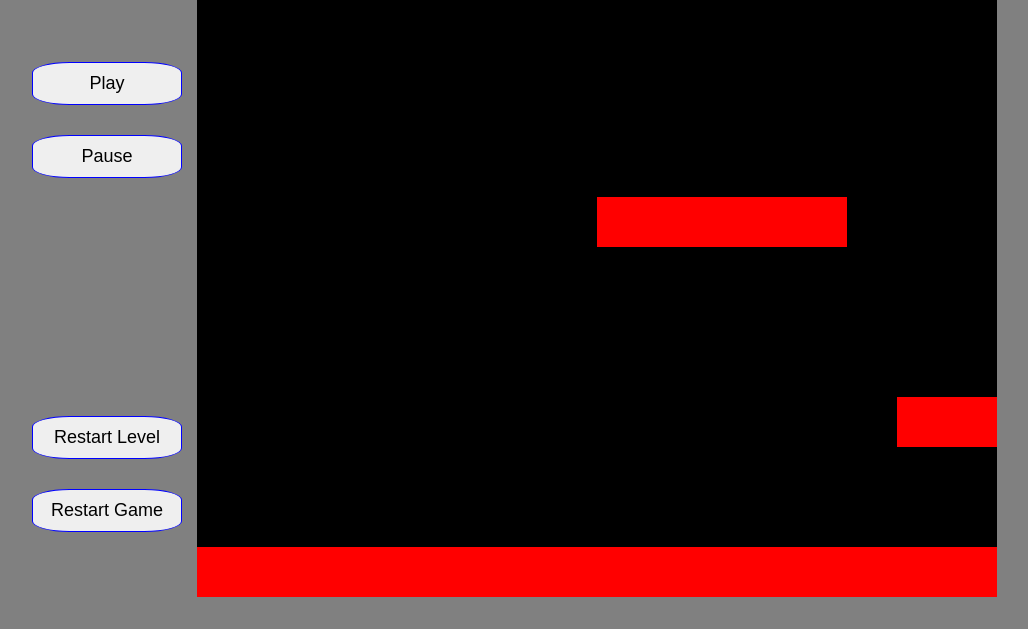
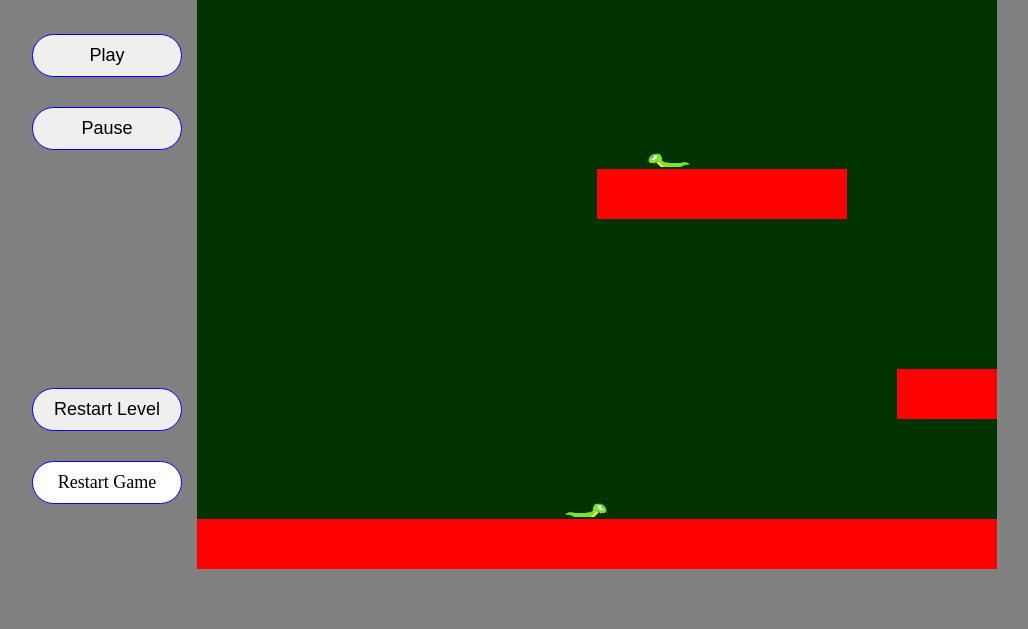
Before and after one commit to eaconway/lol-horde, a website built with webpack: page index.html in a window 1280 px wide. Shown: the part 171-800 px from the top of the page, without its empty margins (133-1161 px from the left). Built offline with nearby package versions, Linux system fonts and the light colour scheme; what line-intersection would draw is missing.

Commit message:
Add enemy class and movement

```diff
--- /dev/null
+++ b/app/enemy.js
@@ -0,0 +1,98 @@
+import * as HordeUtil from "./horde_util";
+import Bullet from './bullet';
+
+class Enemy {
+  constructor(options = {}){
+    this.color = options.color || '#b3e0ff';
+    this.width = options.width || 50;
+    this.height = options.height || 50;
+
+    this.game = options.game;
+    this.platform = options.platform;
+    this.pos = [this.platform.pos[0] + this.width, this.platform.pos[1] - this.height - 2]
+    this.direction = 1;
+
+    this.image = new Image();
+    this.image.src = "images/sheet_snake_walk.png";
+
+    this.tickCount = 0;
+    this.ticksPerFrame = 4;
+    this.frameIndex = 0;
+    this.numberOfFrames = 7
+    this.loop = options.loop;
+
+    this.update = this.update.bind(this);
+  }
+
+  update(){
+    this.tickCount += 1;
+
+    if (this.tickCount > this.ticksPerFrame) {
+
+    	this.tickCount = 0;
+
+      // If the current frame index is in range
+      if (this.frameIndex < this.numberOfFrames - 1) {
+          // Go to the next frame
+          this.frameIndex += 1;
+      } else {
+          this.frameIndex = 0;
+      }
+    }
+  }
+
+  draw(ctx) {
+    if (this.direction === -1){
+      ctx.drawImage(this.image,
+        this.frameIndex * 448 / this.numberOfFrames,
+        0,
+        448 / this.numberOfFrames,
+        64,
+        this.pos[0],
+        this.pos[1],
+        this.width,
+        this.height);
+
+    } else {
+      ctx.save();
+      ctx.translate(this.pos[0] + (448 / this.numberOfFrames / 2),this.pos[1]);
+      ctx.scale(-1,1);
+
+      ctx.drawImage(this.image,
+        this.frameIndex * 448 / this.numberOfFrames,
+        0,
+        448 / this.numberOfFrames,
+        64,
+        -(448 / this.numberOfFrames / 2),
+        0,
+        this.width,
+        this.height);
+
+      ctx.restore();
+    }
+  }
+
+  validMove(nextLoc){
+    if (nextLoc[0] > (this.platform.pos[0]) &&
+      nextLoc[0] < (this.platform.pos[0] + this.platform.width - this.width)){
+      return true;
+    } else {
+      return false;
+    }
+  }
+
+  move(){
+    this.update();
+
+    let nextLoc = [this.pos[0] + (this.direction), this.pos[1]];
+
+    if (this.validMove(nextLoc)){
+      this.pos = nextLoc;
+    } else {
+      this.direction = -(this.direction);
+      this.pos = [this.pos[0] + (this.direction * 2), this.pos[1]];
+    }
+  }
+}
+
+export default Enemy;
--- a/app/game.js
+++ b/app/game.js
@@ -3,6 +3,8 @@ import Asteroid from './asteroid';
 import Platform from './platform';
 import Player from './player';
 import Bullet from './bullet';
+import Enemy from './enemy';
+
 
 class Game {
     constructor() {
@@ -10,16 +12,47 @@ class Game {
       this.bullets = [];
       this.players = [];
       this.platforms = [];
+      this.enemies = [];
+
+      this.currentLevel = 1;
+
+      this.levels = {
+        1: {
+          platforms: [
+            {pos: [0, Game.DIM_Y-50], width: Game.DIM_X},
+            {pos: [700, 400],  width: 300},
+            {pos: [400, 200],  width: Game.DIM_X/4}
+          ],
+          enemies: []
+        },
+        2: {
+          platforms: [
+            {pos: [0, Game.DIM_Y-50], width: Game.DIM_X},
+            {pos: [700, 200], width: Game.DIM_X/3},
+            {pos: [400, 400], width: Game.DIM_X/4}
+          ],
+          enemies: []
+        }
+      };
 
       // this.addAsteroids();
-        this.addPlatforms();
+      // this.addPlatforms();
+
+      this.setUpLevel();
+
+      // debugger;
+
       this.createPlayer = this.createPlayer.bind(this);
       this.checkCollisions = this.checkCollisions.bind(this);
+      this.countEnemies = this.countEnemies.bind(this);
+
     }
 
     add(object) {
         if (object instanceof Asteroid) {
             this.asteroids.push(object);
+        } else if (object instanceof Enemy) {
+            this.enemies.push(object);
         } else if (object instanceof Bullet) {
             this.bullets.push(object);
         } else if (object instanceof Player) {
@@ -43,6 +76,27 @@ class Game {
       this.add(new Platform({pos: [400, 200], width: Game.DIM_X/4, game: this}))
     }
 
+    setUpLevel(){
+      let currentLevel = this.levels[this.currentLevel];
+
+      currentLevel.platforms.forEach(platform => {
+          this.add(new Platform({pos: [platform.pos[0], platform.pos[1]], width: platform.width, game: this}));
+          console.log('added Platform');
+      });
+
+      this.platforms.forEach(platform => {
+        if (platform.pos != [0, Game.DIM_Y-50]){
+          console.log('added Enemy');
+          this.add(new Enemy({platform: platform, game: this}));
+        }
+      });
+
+    }
+
+    countEnemies(){
+      return 4;
+    }
+
     createPlayer() {
         console.log('creating player');
         console.log("Dim_y is ", Game.DIM_Y);
@@ -63,21 +117,25 @@ class Game {
     step(delta) {
       this.moveObjects(delta);
       this.movePlayer(delta);
+      // debugger;
       // this.checkCollisions();
     }
 
     movePlayer(delta){
-      // console.log('moving player');
-      // debugger;
       this.players[0].move(delta);
     }
 
+    // allObjects() {
+    //     return [].concat(this.players, this.asteroids, this.bullets,
+    //       this.platforms, this.enemies);
+    // }
+
     allObjects() {
-        return [].concat(this.players, this.asteroids, this.bullets, this.platforms);
+        return [].concat(this.platforms, this.players, this.enemies, this.bullets);
     }
 
-    allCollidableObjects() {
-        return [].concat(this.players, this.asteroids, this.bullets, this.platforms);
+    allMovingObjects() {
+        return [].concat(this.bullets, this.enemies);
     }
 
     checkCollisions() {
@@ -105,6 +163,8 @@ class Game {
         // ctx.fillStyle = 'grey';
         // debugger;
         ctx.fillRect(0, 0, Game.DIM_X, Game.DIM_Y);
+        // debugger;
+
         this.allObjects().forEach((object) => {
             object.draw(ctx);
         });
@@ -116,15 +176,18 @@ class Game {
     }
 
     moveObjects(delta) {
-        this.allObjects().forEach((object) => {
-          // console.log()
-          // if (object instanceof Player){
-          //   object.move(delta, this.platforms);
-          // }
-          if (!(object instanceof Platform || object instanceof Player)) {
-            // console.log(object)
+        // this.allObjects().forEach((object) => {
+        //   // console.log()
+        //   // if (object instanceof Player){
+        //   //   object.move(delta, this.platforms);
+        //   // }
+        //   if (!(object instanceof Platform || object instanceof Player)) {
+        //     // console.log(object)
+        //     object.move(delta);
+        //   }
+        // });
+        this.allMovingObjects().forEach((object) => {
           object.move(delta);
-          }
         });
     }
 
@@ -155,7 +218,8 @@ class Game {
     }
 }
 
-Game.BG_COLOR = "#000000";
+// Game.BG_COLOR = "#0099e6";
+Game.BG_COLOR = "#003300";
 Game.DIM_X = 1000;
 Game.DIM_Y = 600;
 Game.FPS = 32;
--- a/app/game_view.js
+++ b/app/game_view.js
@@ -8,6 +8,7 @@ class GameView {
         this.start = this.start.bind(this);
         this.animate = this.animate.bind(this);
 
+        this.pause = false;
         // this.drawBoard();
     }
 
@@ -38,8 +39,21 @@ class GameView {
            }
          });
 
+        document.getElementById('pause').addEventListener('click', () =>{
+          this.pause = true;
+        })
+
+        document.getElementById('play').addEventListener('click', () =>{
+          this.pause = false;
+        })
+
     }
 
+    updateUI(){
+      document.querySelector('#level').innerHTML = this.game.currentLevel;
+
+      document.querySelector('#enemies').innerHTML = this.game.countEnemies();
+    }
 
     start() {
         this.bindKeyHandlers();
@@ -51,8 +65,11 @@ class GameView {
     animate(time) {
         const timeDelta = time - this.lastTime;
 
-        this.game.step(timeDelta);
-        this.game.draw(this.ctx);
+        if (this.pause === false){
+          this.game.step(timeDelta);
+          this.game.draw(this.ctx);
+          this.updateUI();
+        }
         this.lastTime = time;
         // console.log('animating');
         // every call to animate requests causes another call to animate
--- a/app/player.js
+++ b/app/player.js
@@ -50,10 +50,9 @@ class Player extends MovingObject {
 
       this.image = new Image();
       this.image.src = "images/sheet_hero_idle.png";
-      console.log('image created' , this.image)
 
       this.tickCount = 0;
-      this.ticksPerFrame = 0;
+      this.ticksPerFrame = 4;
       this.frameIndex = 0;
       this.numberOfFrames = 8
       this.loop = options.loop;
@@ -83,7 +82,7 @@ class Player extends MovingObject {
 
       console.log('facing is', this.facing)
       const bullet = new Bullet({
-          pos: this.pos,
+          pos: [this.pos[0] + this.width/2, this.pos[1] + this.height*(3/4)],
           vel: [this.facing * 8, 0],
           color: this.color,
           game: this.game
@@ -94,7 +93,8 @@ class Player extends MovingObject {
 
   playerMove(move) {
     console.log('Player Moved AFHAFKJHWKVJHLEVKJAHLDFKJAN', move);
-    // debugger;
+
+    // MOVING VERTICALLY
     if (move[0] === 0){
       if (this.grounded && move[1] < 0){
         // console.log('jump', jump)
@@ -102,8 +102,17 @@ class Player extends MovingObject {
         this.vel[1] = Math.min(30, new_vel);
       }
     } else if (move[1] === 0) {
-      let new_vel = move[0] * 6;
-      this.vel[0] = Math.min(30, new_vel);
+      // MOVING HORIZONTALLY
+      // if (move[0] > 0){
+      //   let new_vel = move[0] * 6;
+      //   this.vel[0] = Math.min(30, new_vel);
+      // } else {
+      //   let new_vel = move[0] * 6;
+      //   this.vel[0] = Math.max(-30, new_vel);
+      // }
+      console.log('old position', this.pos[0]);
+      this.pos[0] += move[0];
+      console.log('new_position', this.pos[0])
 
       //Change orientation
       if (this.facing > 0 && move[0] < 0){
@@ -121,7 +130,7 @@ class Player extends MovingObject {
     // console.log('offsets,', offsetX, offsetY);
     // determine next location. If grounded, not jumping, and
     // moving horizontally, adjust
-    let nextOriginLoc = [Math.round(this.pos[0] + offsetX), Math.round(this.pos[1] + offsetY)];
+    let nextOriginLoc = [Math.floor(this.pos[0] + offsetX), Math.floor(this.pos[1] + offsetY)];
 
     if (this.grounded && this.vel[1] > 0 && this.vel[0] != 0){
       nextOriginLoc = [this.pos[0] + offsetX, this.pos[1]];
@@ -135,10 +144,10 @@ class Player extends MovingObject {
     let next_loc = '';
 
     let playerCorners = [
-      [Math.round(this.pos[0]),Math.round(this.pos[1])],
-      [Math.round(this.pos[0] + this.width), Math.round(this.pos[1])],
-      [Math.round(this.pos[0] + this.width), Math.round(this.pos[1] + this.height)],
-      [Math.round(this.pos[0]), Math.round(this.pos[1] + this.height)]
+      [Math.floor(this.pos[0]),Math.floor(this.pos[1])],
+      [Math.floor(this.pos[0] + this.width), Math.floor(this.pos[1])],
+      [Math.floor(this.pos[0] + this.width), Math.floor(this.pos[1] + this.height)],
+      [Math.floor(this.pos[0]), Math.floor(this.pos[1] + this.height)]
     ];
 
     // console.log('corners', playerCorners);
@@ -166,17 +175,17 @@ class Player extends MovingObject {
         ];
 
         if (this.grounded && this.vel[1] > 0 && this.vel[0] != 0){
-          next_loc = [Math.round(corner[0] + offsetX), Math.round(corner[1])];
+          next_loc = [Math.floor(corner[0] + offsetX), Math.floor(corner[1])];
         } else {
-          next_loc = [Math.round(corner[0] + offsetX), Math.round(corner[1] + offsetY)];
+          next_loc = [Math.floor(corner[0] + offsetX), Math.floor(corner[1] + offsetY)];
         }
 
         // Iterate through sides for intersections
         for (let k = 0; k < platformLines.length; k++){
           let line = platformLines[k];
 
-          let pLine = [Math.round(line[0][0]), Math.round(line[0][1]),
-              Math.round(line[1][0]), Math.round(line[1][1])];
+          let pLine = [Math.floor(line[0][0]), Math.floor(line[0][1]),
+              Math.floor(line[1][0]), Math.floor(line[1][1])];
 
           let intersection = LineIntersection.findSegmentIntersection([
             { x: corner[0], y: corner[1]},
@@ -213,7 +222,11 @@ class Player extends MovingObject {
         // debugger;
 
         // find shortest distance from intersect
-        let unit_divisor = ((this.vel[0])^2 + (this.vel[1])^2)^(1/2);
+        if (shortestPlatformSide[3] === "bottom"){
+          // debugger;
+        }
+        // let unit_divisor = ((this.vel[0])^2 + (this.vel[1])^2)^(1/2);
+        let unit_divisor = Math.pow((Math.pow(this.vel[0], 2) + Math.pow(this.vel[1], 2)), .5);
         let unit_vect = [(0 - this.vel[0])/unit_divisor, (0 - this.vel[1])/unit_divisor];
         let unit_vect_dirs = [];
 
@@ -226,6 +239,9 @@ class Player extends MovingObject {
         });
 
         // Intersect +/- unit vector +/- adjustment to avoid collision
+        console.log('unit vector x', unit_vect[0]);
+        console.log('unit vector y', unit_vect[1]);
+
         let new_x = cornerIntersect.x + unit_vect[0]
         let new_y = cornerIntersect.y + unit_vect[1]
         // return [new_x, new_y];
@@ -260,7 +276,7 @@ class Player extends MovingObject {
             this.vel[0] = 0;
             break;
           case 'bottom':
-            this.vel[1] = 0;
+            this.vel[1] = 1;
             break;
           case 'left':
             this.vel[0] = 0;
@@ -284,7 +300,7 @@ class Player extends MovingObject {
     this.update();
     console.log('frame index', this.frameIndex);
 
-    let terminal_vel_Y = 20;
+    let terminal_vel_Y = 15;
     let deceleration_Y = 1;
     let deceleration_X = 0.3;
 
@@ -297,16 +313,16 @@ class Player extends MovingObject {
     }
 
     // Horizontal Deceleration
-    if (this.vel[0] > 0){
-      // debugger;
-      let next_vel = this.vel[0] - deceleration_X;
-      // console.log("last vel", this.vel[0], 'next vel', next_vel);
-      this.vel[0] = Math.max(0, next_vel);
-    } else if (this.vel[0] < 0) {
-      let next_vel = this.vel[0] + deceleration_X;
-      // console.log("last vel", this.vel[0], 'next vel', next_vel);
-      this.vel[0] = Math.min(0, next_vel);
-    }
+    // if (this.vel[0] > 0){
+    //   // debugger;
+    //   let next_vel = this.vel[0] - deceleration_X;
+    //   console.log("last vel", this.vel[0], 'next vel', next_vel);
+    //   this.vel[0] = Math.max(0, next_vel);
+    // } else if (this.vel[0] < 0) {
+    //   let next_vel = this.vel[0] + deceleration_X;
+    //   console.log("last vel", this.vel[0], 'next vel', next_vel);
+    //   this.vel[0] = Math.min(0, next_vel);
+    // }
 
     // const velocityScale = timeDelta / NORMAL_FRAME_TIME_DELTA,
     // offsetX = this.vel[0] * velocityScale,
@@ -324,23 +340,8 @@ class Player extends MovingObject {
   }
 
   draw(ctx) {
-    // debugger;
     ctx.fillStyle = this.color;
     ctx.beginPath();
-    // c.fillStyle = "black";
-    // c.lineWidth = 2.0;
-    // c.beginPath();
-    // ctx.arc(
-    //     this.pos[0], this.pos[1], Player.RADIUS, 0, 2 * Math.PI, true
-    // );
-
-    // ctx.moveTo(this.pos[0], this.pos[1]);
-    // ctx.lineTo(this.pos[0] + this.width, this.pos[1]);
-    // ctx.lineTo(this.pos[0] + this.width, this.pos[1] + this.height);
-    // ctx.lineTo(this.pos[0], this.pos[1] + this.height);
-    // ctx.stroke();
-
-    // debugger;
     ctx.moveTo(this.pos[0], this.pos[1]);
     ctx.drawImage(this.image,
       this.frameIndex * 512 / this.numberOfFrames,
--- a/assets/styles/index.scss
+++ b/assets/styles/index.scss
@@ -11,6 +11,8 @@ html {
 
 body {
   background-color: grey;
+  padding: 0;
+  margin: 0;
 }
 
 .container{
@@ -21,7 +23,7 @@ body {
 //GAME HEADER
 #game-head{
   width: 100%;
-  height: 160px;
+  height: 140px;
   display: flex;
   flex-direction: row;
   justify-content: space-between;
@@ -42,6 +44,10 @@ body {
     width: 20%;
     height: 140px;
     font-weight: 600;
+  }
+
+  .game-logo a{
+    text-decoration: none;
   }
 
   .game-meta-info {
@@ -139,10 +145,17 @@ body {
     align-items: center;
   }
 
+  .controls a{
+    color: black;
+    text-align: center;
+    text-decoration: none;
+    background-color: white;
+  }
+
   .game-button {
     border: 1px solid blue;
     padding: 10px;
-    border-radius: 25%;
+    border-radius: 25px;
     width: 150px;
     font-size: 18px;
     margin: 15px;
--- a/index.html
+++ b/index.html
@@ -12,8 +12,11 @@
   <div class='container'>
     <div id='game-head'>
       <div class='game-logo'>
-        <h1>THE LAST</h1>
+        <a href="/">
+          <h1>THE LAST</h1>
+        </a>
       </div>
+
       <div class='game-meta-info'>
         <div class='game-meta-segment'>
           <h3>Character</h3>
@@ -28,6 +31,7 @@
           <span id='enemies'>4</span>
         </div>
       </div>
+
       <div class='contact'>
         <h2> Contact: </h2>
         <div class='contact-icons-div'>
@@ -38,6 +42,7 @@
             <i class="fab fa-facebook-f contact-icon"></i>
           </a>
         </div>
+
         <div class='contact-icons-div'>
           <a href="https://www.linkedin.com/in/eric-conway-a1bb675b/">
             <i class="fab fa-linkedin-in contact-icon"></i>
@@ -46,28 +51,6 @@
             <i class="fab fa-github contact-icon"></i>
           </a>
         </div>
-        <!-- <ul class="list-inline social-buttons">
-          <li class="list-inline-item">
-            <a href="https://twitter.com/iceman2163?lang=en">
-              <i class="fab fa-twitter"></i>
-            </a>
-          </li>
-          <li class="list-inline-item">
-            <a href="https://www.facebook.com/profile.php?id=702097197">
-              <i class="fab fa-facebook-f"></i>
-            </a>
-          </li>
-          <li class="list-inline-item">
-            <a href="https://www.linkedin.com/in/eric-conway-a1bb675b/">
-              <i class="fab fa-linkedin-in"></i>
-            </a>
-          </li>
-          <li class="list-inline-item">
-            <a href="https://github.com/eaconway">
-              <i class="fab fa-github"></i>
-            </a>
-          </li>
-        </ul> -->
       </div>
     </div>
 
@@ -75,11 +58,11 @@
       <div class='game-controls'>
         <div class='controls'>
           <button id='play' class="game-button">Play</button>
-          <button id='play' class="game-button">Pause</button>
+          <button id='pause' class="game-button">Pause</button>
         </div>
         <div class='controls'>
-          <button id='play' class="game-button">Restart Level</button>
-          <button id='play' class="game-button">Restart Game</button>
+          <button id='restart-l' class="game-button">Restart Level</button>
+          <a id='restart-g' class="game-button" href='/'>Restart Game</a>
         </div>
       </div>
       <canvas width="800" height="600" id="canvas"></canvas>
```
Also changed, not shown: 1 other file. Lines whose indentation alone changed are shown as unchanged.
